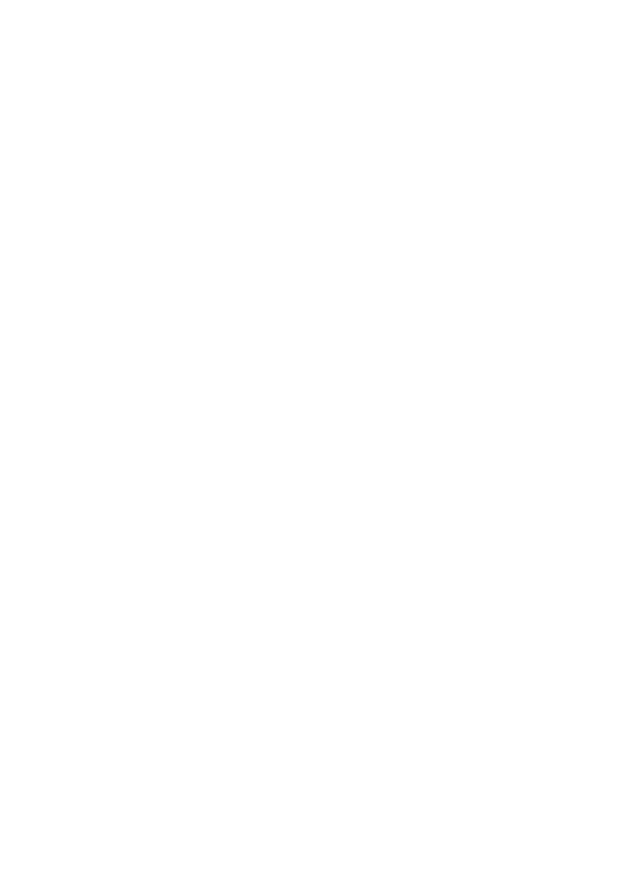
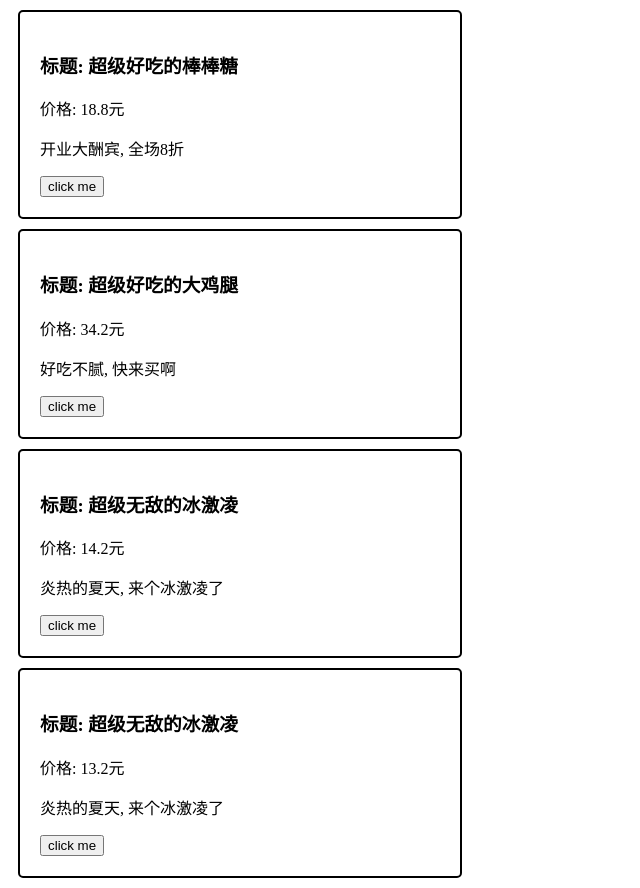
Before and after one commit to iceParper/heima-vue, a Vue app: page / in a window 1280 px wide. Shown: the whole page, without its empty margins (0-640 px from the left). Before the commit the page ends 800 px from the top, so only its background shows below. Built offline with nearby package versions, Linux system fonts and the light colour scheme.

Commit message:
day03 half finished

```diff
--- a/package.json
+++ b/package.json
@@ -19,6 +19,8 @@
     "@vue/cli-service": "~5.0.0",
     "eslint": "^7.32.0",
     "eslint-plugin-vue": "^8.0.3",
+    "less": "^4.1.3",
+    "less-loader": "^11.0.0",
     "vue-template-compiler": "^2.6.14"
   },
   "eslintConfig": {
--- a/src/App.vue
+++ b/src/App.vue
@@ -1,9 +1,14 @@
 <template>
-    <div id="app"></div>
+  <div id="app">
+    <App />
+  </div>
 </template>
 
 <script>
+import App from "./components/03-父向子-配合循环.vue";
 export default {
-    name: 'App',
+  components: {
+    App,
+  },
 };
 </script>
--- /dev/null
+++ b/src/components/01-UsePanel.vue
@@ -0,0 +1,62 @@
+<template>
+  <div id="app">
+    <h3>案例：折叠面板</h3>
+    <Panel />
+    <Panel />
+    <Panel />
+    <PanelG />
+    <PanelG />
+    <PanelG />
+  </div>
+</template>
+
+<script>
+import Panel from "./Panel_ban.vue";
+export default {
+  data() {
+    return {
+      isShow: false,
+    };
+  },
+  components: {
+    Panel,
+  },
+};
+</script>
+
+<style lang="less" scoped>
+body {
+  background-color: #ccc;
+  #app {
+    width: 400px;
+    margin: 20px auto;
+    background-color: #fff;
+    border: 4px solid blueviolet;
+    border-radius: 1em;
+    box-shadow: 3px 3px 3px rgba(0, 0, 0, 0.5);
+    padding: 1em 2em 2em;
+    h3 {
+      text-align: center;
+    }
+    .title {
+      display: flex;
+      justify-content: space-between;
+      align-items: center;
+      border: 1px solid #ccc;
+      padding: 0 1em;
+    }
+    .title h4 {
+      line-height: 2;
+      margin: 0;
+    }
+    .container {
+      border: 1px solid #ccc;
+      padding: 0 1em;
+    }
+    .btn {
+      /* 鼠标改成手的形状 */
+      cursor: pointer;
+    }
+  }
+}
+</style>
--- /dev/null
+++ b/src/components/03-子组件.vue
@@ -0,0 +1,30 @@
+<!--product的静态页面，可直接复制-->
+<template>
+  <div class="my-product">
+    <h3>标题: {{ title || "暂无" }}</h3>
+    <p>价格: {{ price || "0" }}元</p>
+    <p>{{ msg || "暂无活动" }}</p>
+    <button @click="handleClick">click me</button>
+  </div>
+</template>
+
+<script>
+export default {
+  props: ["title", "price", "msg", "index"],
+  methods: {
+    handleClick() {
+      this.$emit("del", this.index);
+    },
+  },
+};
+</script>
+
+<style>
+.my-product {
+  width: 400px;
+  padding: 20px;
+  border: 2px solid #000;
+  border-radius: 5px;
+  margin: 10px;
+}
+</style>
--- /dev/null
+++ b/src/components/03-子组件1.vue
@@ -0,0 +1,31 @@
+<!--product的静态页面，可直接复制-->
+<template>
+  <div class="my-product">
+    <h3>标题: {{ obj.proname || "暂无" }}</h3>
+    <p>价格: {{ obj.proprice || "0" }}元</p>
+    <p>{{ obj.info || "暂无活动" }}</p>
+  </div>
+</template>
+
+<script>
+export default {
+  // props: ["title", "price", "msg"],
+  props: {
+    obj: {
+      type: Object,
+      required: true,
+      default: () => ({}),
+    },
+  },
+};
+</script>
+
+<style>
+.my-product {
+  width: 400px;
+  padding: 20px;
+  border: 2px solid #000;
+  border-radius: 5px;
+  margin: 10px;
+}
+</style>
--- /dev/null
+++ b/src/components/03-父向子-配合循环.vue
@@ -0,0 +1,71 @@
+<template>
+  <div>
+    <!-- 当成普通标签来使用 -->
+    <!--
+      目标: 父(App.vue) -> 子(MyProduct.vue) 分别传值进入
+      需求: 每次组件显示不同的数据信息
+      步骤(口诀):
+        1. 子组件 - props - 变量 (准备接收)
+        2. 父组件 - 传值进去
+     -->
+    <!-- 第一种传值 -->
+    <MyProduct
+      v-for="(item, index) in list"
+      :key="item.id"
+      :title="item.proname"
+      :price="item.proprice"
+      :msg="item.info"
+      @del="handleDel"
+      :index="index"
+    />
+    <!-- 第二种传值 -->
+    <!-- <MyProduct v-for="item in list" :key="item.id" :obj="item" /> -->
+  </div>
+</template>
+
+<script>
+// 引入
+import MyProduct from "./03-子组件.vue";
+export default {
+  data() {
+    return {
+      msg: "超级好吃的口水鸡",
+      list: [
+        {
+          id: 1,
+          proname: "超级好吃的棒棒糖",
+          proprice: 18.8,
+          info: "开业大酬宾, 全场8折",
+        },
+        {
+          id: 2,
+          proname: "超级好吃的大鸡腿",
+          proprice: 34.2,
+          info: "好吃不腻, 快来买啊",
+        },
+        {
+          id: 3,
+          proname: "超级无敌的冰激凌",
+          proprice: 14.2,
+          info: "炎热的夏天, 来个冰激凌了",
+        },
+        {
+          id: 4,
+          proname: "超级无敌的冰激凌",
+          proprice: 13.2,
+          info: "炎热的夏天, 来个冰激凌了",
+        },
+      ],
+    };
+  },
+  components: {
+    MyProduct,
+  },
+  methods: {
+    handleDel(index) {
+      console.log("触发", index);
+      this.list[index].proprice--;
+    },
+  },
+};
+</script>
--- /dev/null
+++ b/src/components/PanelG.vue
@@ -0,0 +1,49 @@
+<template>
+  <div>
+    <div class="title">
+      <h4>芙蓉楼送辛渐</h4>
+      <span class="btn" @click="isShow = !isShow">
+        {{ isShow ? "收起" : "展开" }}
+      </span>
+    </div>
+    <div class="container" v-show="isShow">
+      <p>寒雨连江夜入吴,</p>
+      <p>平明送客楚山孤。</p>
+      <p>洛阳亲友如相问，</p>
+      <p>一片冰心在玉壶。</p>
+    </div>
+  </div>
+</template>
+
+<script>
+export default {
+  data() {
+    return {
+      isShow: false,
+    };
+  },
+};
+</script>
+
+<style>
+.title {
+  display: flex;
+  justify-content: space-between;
+  align-items: center;
+  border: 1px solid #ccc;
+  padding: 0 1em;
+}
+.title h4 {
+  line-height: 2;
+  margin: 0;
+}
+.container {
+  border: 1px solid #ccc;
+  padding: 0 1em;
+}
+.btn {
+  /* 鼠标改成手的形状 */
+  cursor: pointer;
+  color: red;
+}
+</style>
--- /dev/null
+++ b/src/components/Panel_ban.vue
@@ -0,0 +1,48 @@
+<template>
+  <div>
+    <div class="title">
+      <h4>芙蓉楼送辛渐</h4>
+      <span class="btn" @click="isShow = !isShow">
+        {{ isShow ? "收起" : "展开" }}
+      </span>
+    </div>
+    <div class="container" v-show="isShow">
+      <p>寒雨连江夜入吴,</p>
+      <p>平明送客楚山孤。</p>
+      <p>洛阳亲友如相问，</p>
+      <p>一片冰心在玉壶。</p>
+    </div>
+  </div>
+</template>
+
+<script>
+export default {
+  data() {
+    return {
+      isShow: false,
+    };
+  },
+};
+</script>
+
+<style>
+.title {
+  display: flex;
+  justify-content: space-between;
+  align-items: center;
+  border: 1px solid #ccc;
+  padding: 0 1em;
+}
+.title h4 {
+  line-height: 2;
+  margin: 0;
+}
+.container {
+  border: 1px solid #ccc;
+  padding: 0 1em;
+}
+.btn {
+  /* 鼠标改成手的形状 */
+  cursor: pointer;
+}
+</style>
--- a/vue.config.js
+++ b/vue.config.js
@@ -1,5 +1,5 @@
-const { defineConfig } = require('@vue/cli-service');
+const { defineConfig } = require("@vue/cli-service");
 module.exports = defineConfig({
-    transpileDependencies: true,
-    lintOnSave: false,
+  transpileDependencies: true,
+  lintOnSave: false,
 });
```
Also changed, not shown: src/components/02-子组件.vue (added, +44 -0 lines), src/components/02-组件通信(父传子).vue (added, +30 -0 lines), src/main.js (+6 -5 lines), 1 other file (tests, documents, lock files or other folders).
